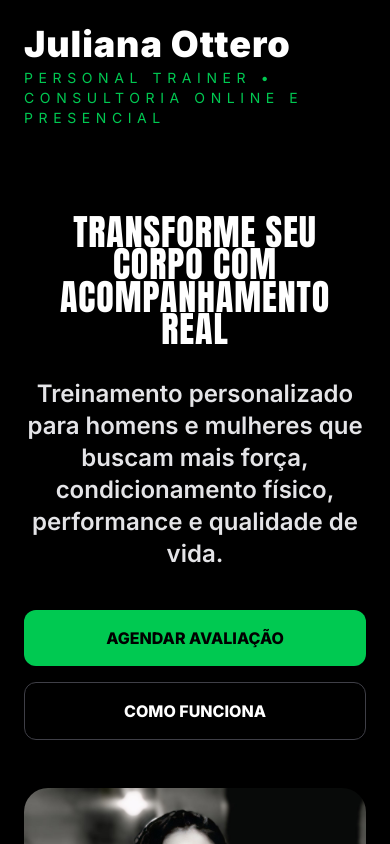
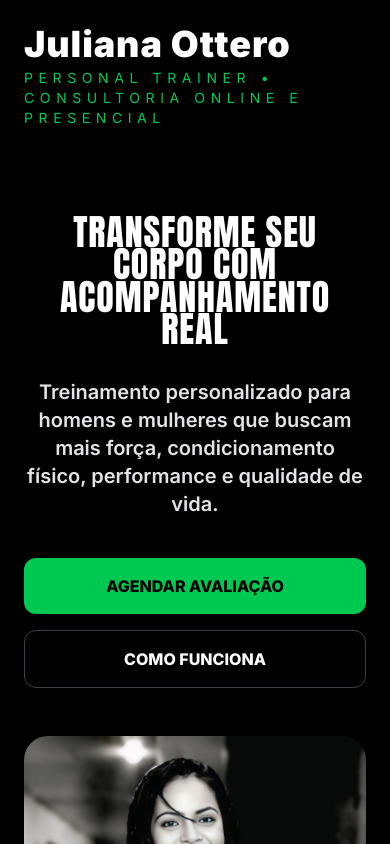
Before and after one commit to dominguesinglid-stack/leadify, a Next.js app: page /juliana in a window 390 px wide. Shown: the top 844 px of the page. Built offline with nearby package versions, Linux system fonts and the light colour scheme.

Commit message:
ajusta texto hero mobile

```diff
--- a/app/juliana/page.tsx
+++ b/app/juliana/page.tsx
@@ -45,7 +45,7 @@ export default function PersonalTrainerPage() {
         TRANSFORME SEU CORPO COM ACOMPANHAMENTO REAL
       </h1>
 
-      <p className="mt-8 max-w-3xl text-2xl font-semibold text-zinc-200">
+      <p className="mt-8 max-w-3xl text-xl font-semibold text-zinc-200 md:text-2xl">
         Treinamento personalizado para homens e mulheres que buscam mais força, condicionamento físico, performance e qualidade de vida.
       </p>
 
```
